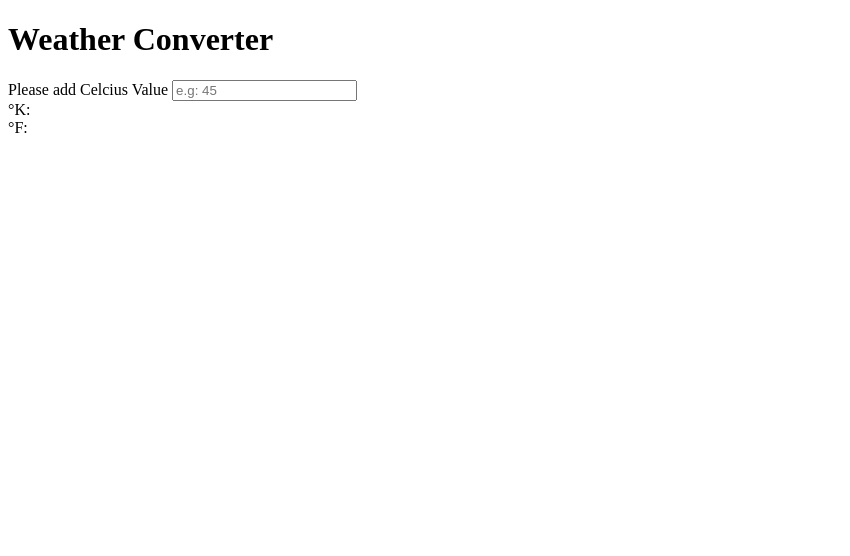
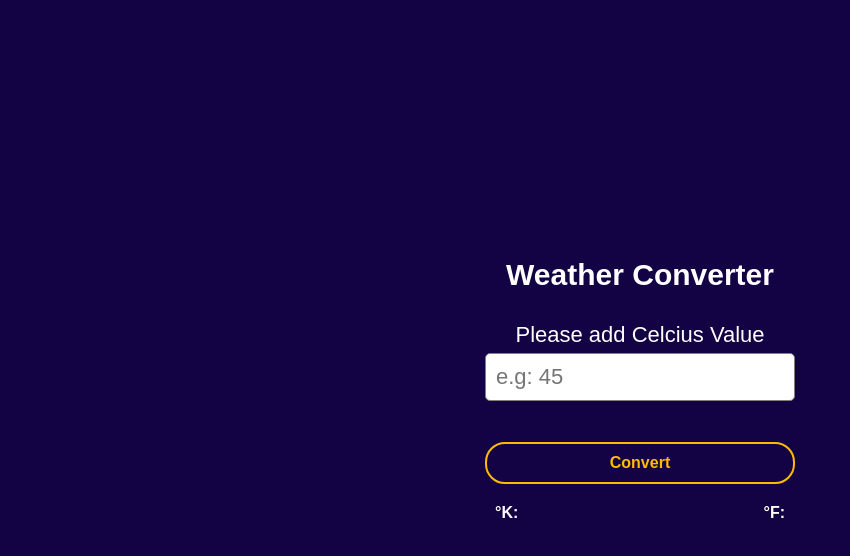
Before and after one commit to EdwarLe/logica-programacion-2, a plain HTML site: page index.html in a window 1280 px wide. Shown: the whole page, without its empty margins (0-850 px from the left). Drawn offline with Linux system fonts and the light colour scheme.

Commit message:
Stile and create business logic

```diff
--- a/index.html
+++ b/index.html
@@ -4,21 +4,28 @@
 <head>
     <meta charset="UTF-8">
     <meta name="viewport" content="width=device-width, initial-scale=1.0">
+    <link rel="stylesheet" href="./styles.css">
     <title>Weather Converter</title>
 </head>
 
 <body>
     <main>
-        <h1>Weather Converter</h1>
-        <section>
-            <div>
-                <label for="celcius">Please add Celcius Value</label>
-                <input type="text" placeholder="e.g: 45">
-            </div>
-            <div>
-                <div class="kelvin">°K: <span></span></div>
-                <div class="fahrenheit">°F: <span></span></div>
-            </div>
+        <section class="container">
+            <h1>Weather Converter</h1>
+            <section class="data-container">
+                <form id="form">
+                    <div class="form-input">
+                        <label for="input-celcius">Please add Celcius Value</label>
+                        <input type="text" placeholder="e.g: 45" id="input-celcius" name="input-celcius" value="">
+                        <span id="msg-error"></span>
+                    </div>
+                    <button type="submit">Convert</button>
+                </form>
+                <div class="degrees">
+                    <p class="kelvin">°K: <span id="kelvin"></span></p>
+                    <p class="fahrenheit">°F: <span id="fahrenheit"></span></p>
+                </div>
+            </section>
         </section>
     </main>
     <script src="./index.js"></script>
--- a/index.js
+++ b/index.js
@@ -0,0 +1,31 @@
+const celcius = document.getElementById('input-celcius')
+const form = document.getElementById('form')
+const msgErrorHTML = document.getElementById('msg-error')
+const fahrenheit = document.getElementById('fahrenheit')
+const kelvin = document.getElementById('kelvin')
+
+const convertDegrees = (e) => {
+    e.preventDefault()
+
+    const celciusValue = form.children[0].children[1].value
+
+    if(isNaN(celciusValue) || celciusValue === '') {
+        const msgError = 'Please add a correct Value'
+        celcius.value = ''
+        kelvin.textContent = '0'
+        msgErrorHTML.textContent = msgError
+        return fahrenheit.textContent = '0'
+    }
+
+    const toNumber = parseFloat(celciusValue)
+
+    const fahrenheitDegrees = (celciusValue * (9 / 5)) + 32
+    const kelvinDegrees = toNumber + 273.15
+
+    fahrenheit.textContent = fahrenheitDegrees
+    kelvin.textContent = kelvinDegrees
+
+    return msgErrorHTML.textContent = ''
+}
+
+form.addEventListener('click', convertDegrees)
--- a/styles.css
+++ b/styles.css
@@ -0,0 +1,104 @@
+* {
+    margin: 0;
+    padding: 0;
+    box-sizing: border-box;
+    font-family: sans-serif;
+    color: white;
+}
+
+body {
+    background-color: rgb(20, 3, 68);
+}
+
+main {
+    min-height: 100vh;
+    width: 50vw;
+    margin: 0 auto;
+    padding: 20px;
+    display: flex;
+    align-items: center;
+    place-content: center;
+}
+
+.container {
+    width: 100%;
+    display: flex;
+    flex-direction: column;
+    justify-content: center;
+    align-items: center;
+    gap: 20px;
+}
+
+.container h1 {
+    font-size: 30px;
+}
+
+.data-container {
+    display: flex;
+    flex-direction: column;
+    align-items: center;
+    gap: 10px;
+    padding: 10px;
+}
+
+
+form {
+    display: flex;
+    flex-direction: column;
+    gap:  20px;
+}
+
+form button {
+    padding: 10px;
+    border-radius: 20px;
+    border: solid rgb(255, 187, 0) 2px;
+    color: rgb(255, 187, 0);
+    background-color: transparent;
+    font-size: 16px;
+    transition: all 0.3s ease-in-out;
+    cursor: pointer;
+    font-weight: bold;
+}
+
+form button:hover {
+    background-color: rgb(255, 187, 0);
+    color: rgb(20, 3, 68);
+}
+
+.form-input {
+    display: flex;
+    flex-direction: column;
+    align-items: center;
+    gap: 5px;
+    height: 100px;
+}
+
+.form-input label {
+    font-size: 22px;
+}
+
+.form-input input {
+    padding: 10px;
+    outline: none;
+    border: solid 1px gray;
+    border-radius: 5px;
+    font-size: 22px;
+    color: gray
+}
+
+.form-input span {
+    color: red;
+    font-size: 12px;
+    font-style: italic;
+}
+
+.degrees {
+    display: flex;
+    justify-content: space-between;
+    width: 100%;
+    padding: 10px;
+}
+
+.degrees p {
+    font-weight: bold;
+}
```
